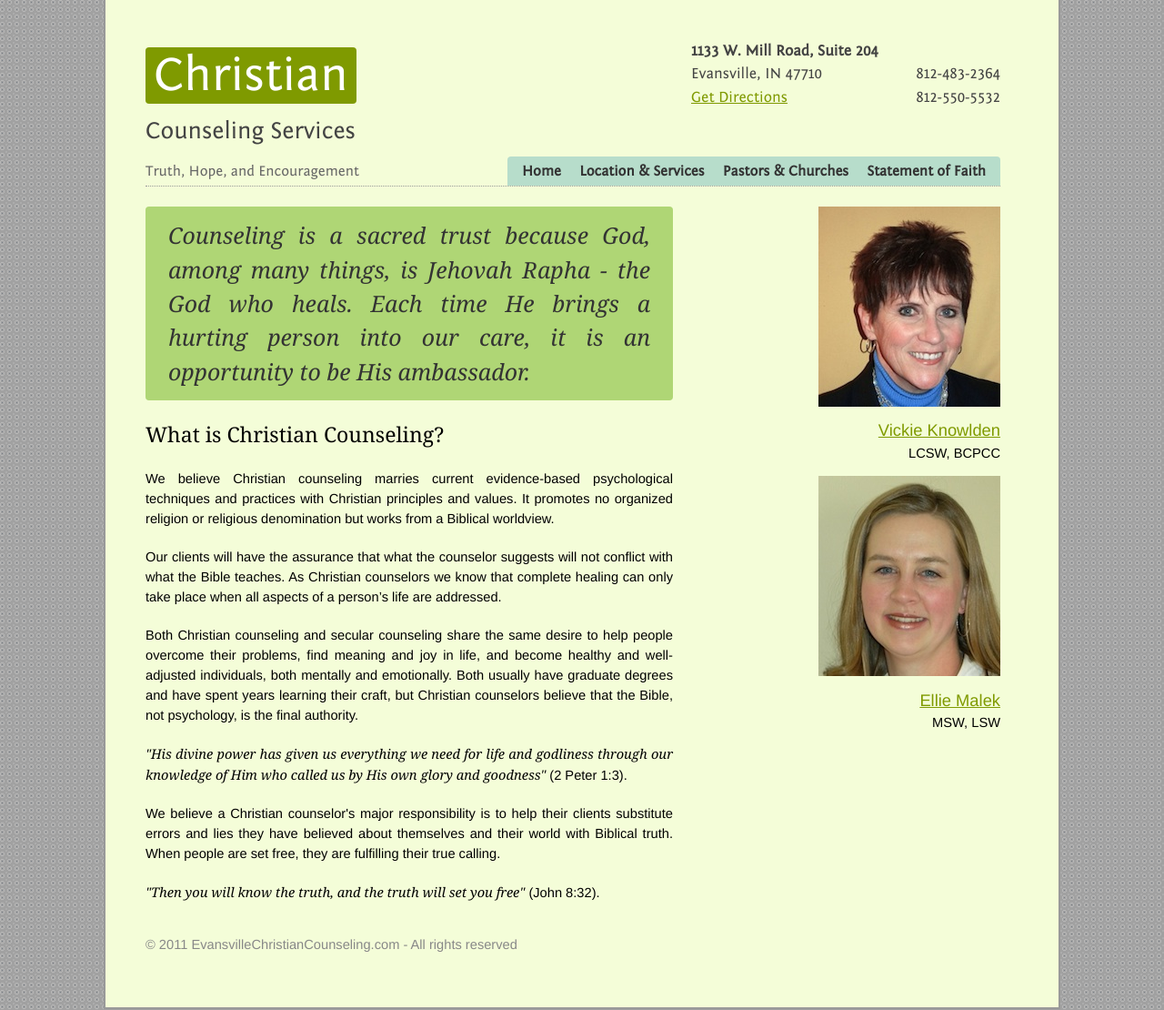
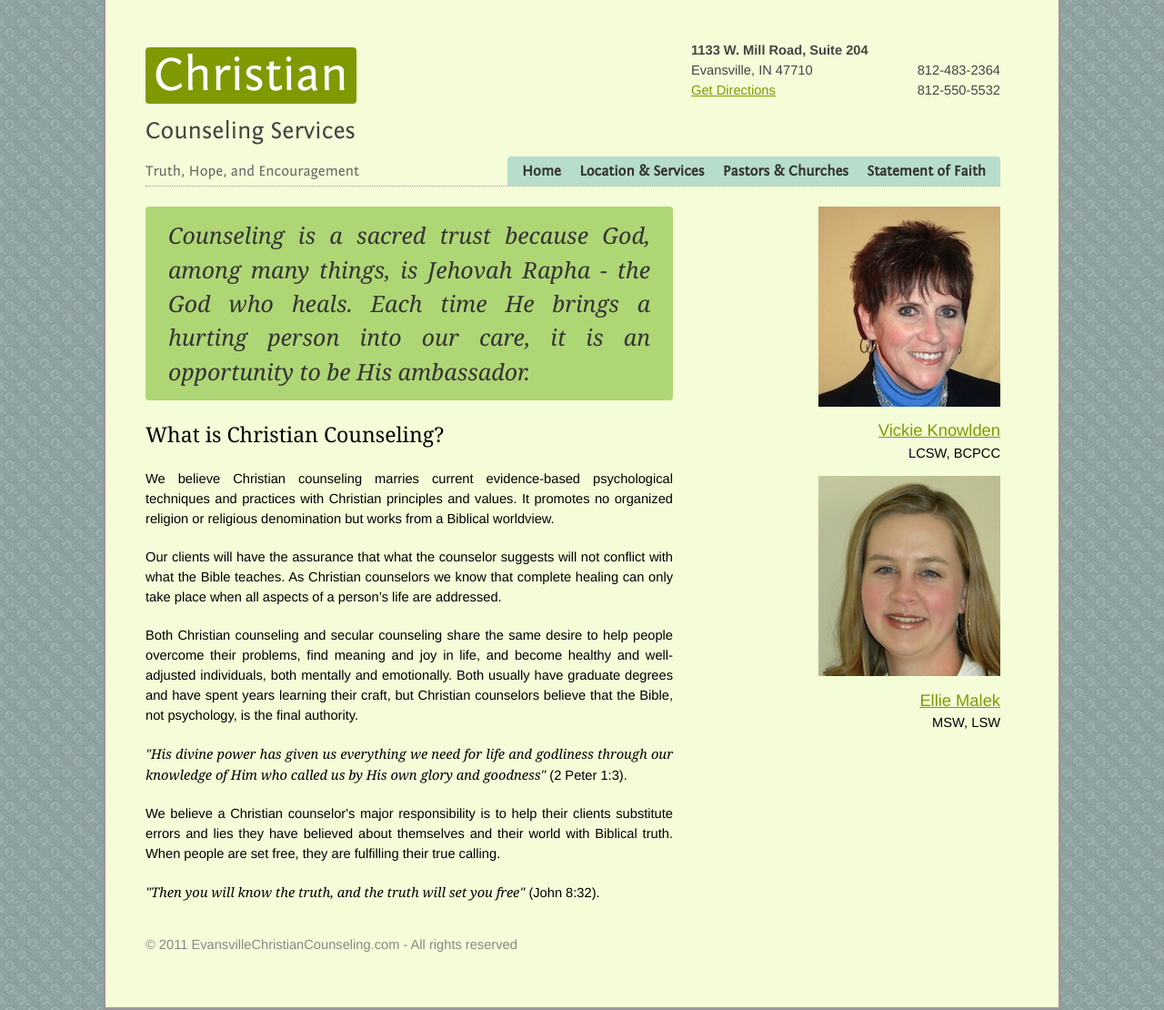
Before and after one commit to evansvillechristiancounseling/evansvillechristiancounseling.github.com, a Jekyll site: the page built from index.html, in a window 1280 px wide. Shown: the whole page at 91% size. Built offline with Jekyll 4.4.1, drawn with Linux system fonts in a browser that asks for light colours.

Commit message:
[rd3] Updated color scheme and using new bg image

```diff
--- a/stylesheets/styles.css
+++ b/stylesheets/styles.css
@@ -76,7 +76,8 @@ p { text-align: justify; }
 }
 
 #header #location {
-  font-size: 115%;
+  font-size: 100%;
+  font-family: Helvetica, Arial, sans-serif;
 }
 
 /* slogan */
--- a/stylesheets/theme-zenden.css
+++ b/stylesheets/theme-zenden.css
@@ -2,15 +2,23 @@
  * Forest: #7f9a00
  * Early Growth Forest: #afd675
  * Cream: #f4fdd8
- * Sea Foam: #e4f2db
+ * Sea Foam: #e0ecd4
  * Sea: #b7ddcb
  */
+
+body {
+  background-image: url("/images/bg3.png");
+  background-repeat: repeat;
+  background-color: #b7ddcb;
+}
 
 a, a:visited { color: #7f9a00; }
 a:active { color: #afd675; }
 
 #container {
   background-color: #f4fdd8;
+  border: 3px solid #999;
+  border-top: 0;
 }
 
 #header a#title span {
@@ -32,5 +40,5 @@ a:active { color: #afd675; }
 }
 
 #counselor dd li:hover {
-  background-color: #fafafa;
+  background-color: #e0ecd4;
 }
```
Also changed, not shown: images/bg2.png (added), images/bg3.png (added).
